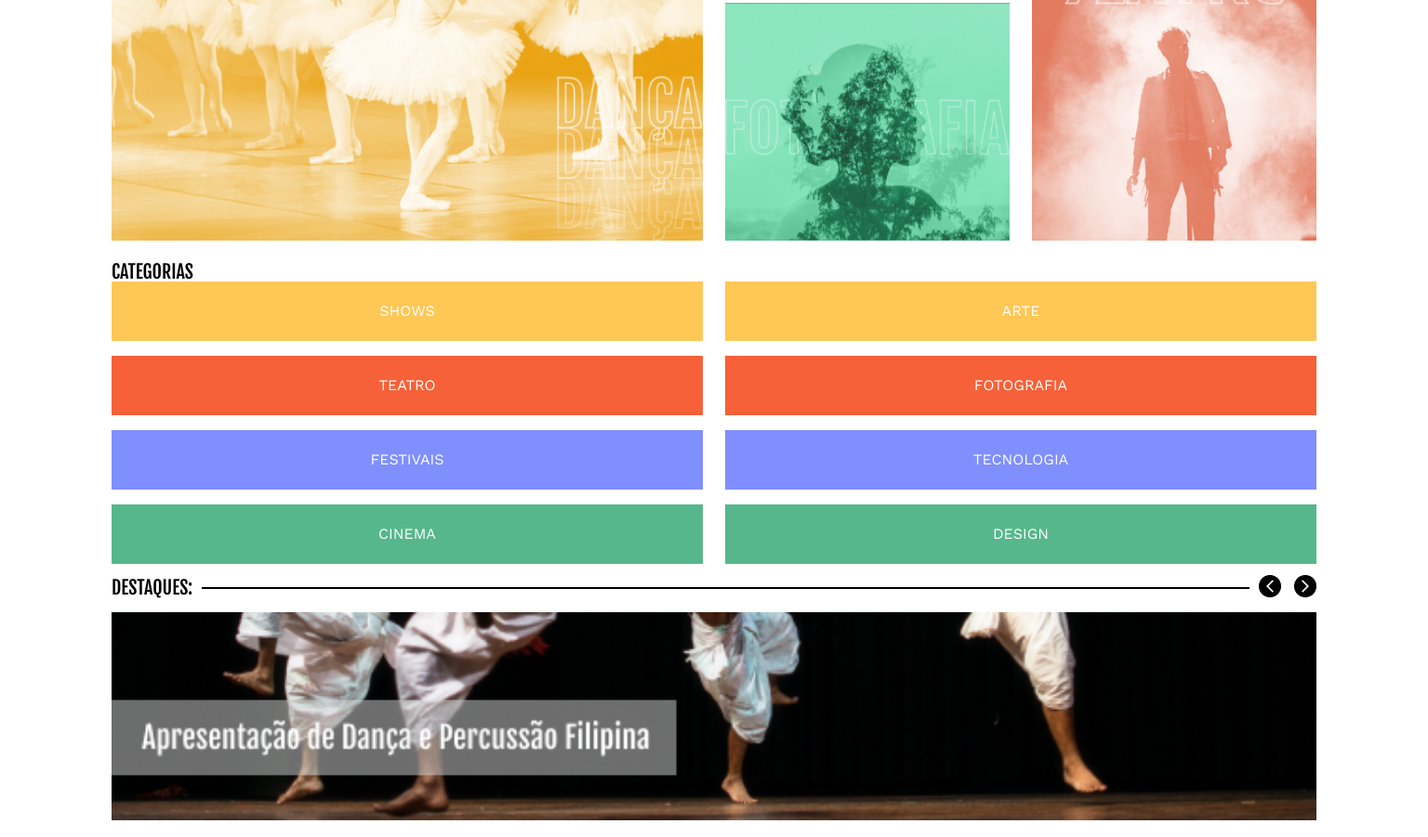
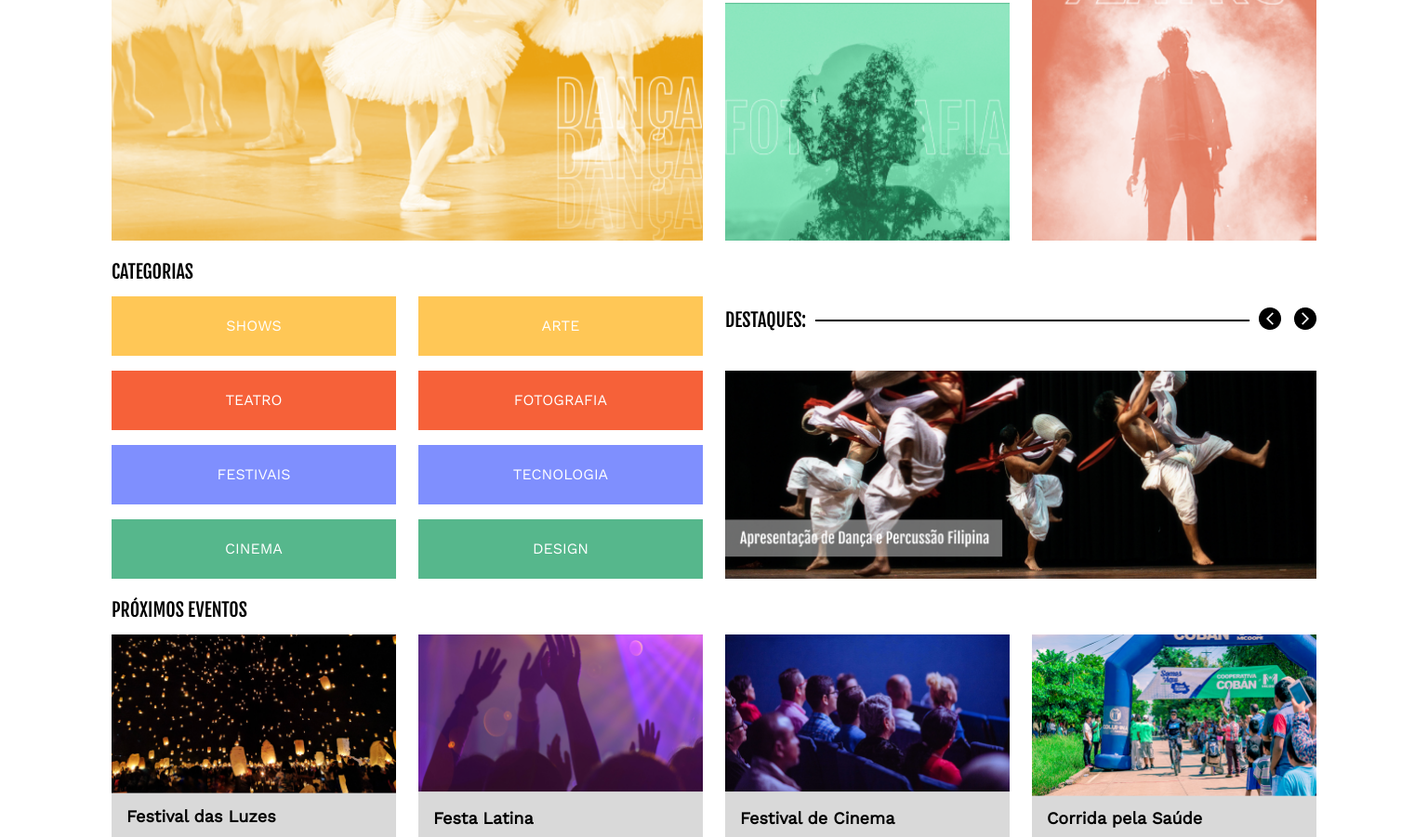
Before and after one commit to PatrickyLucas/Alura_Culturama, a plain HTML site: page index.html in a window 1536 px wide. Shown: the part 369-1270 px from the top of the page at 93% size. Drawn offline with nearby package versions, Linux system fonts and the light colour scheme.

Commit message:
finalizando o projeto

```diff
--- a/assets/style/flex.css
+++ b/assets/style/flex.css
@@ -55,6 +55,18 @@
 
 .agenda__item {
     flex-grow: 1;
+}
+
+/* Rodapé  */
+
+.rodape {
+    display: flex;
+    flex-wrap: wrap;
+    justify-content: space-between;
+}
+
+.rodape__logo {
+    align-self: end;
 }
 
 @media(min-width: 720px) {
--- a/assets/style/grid.css
+++ b/assets/style/grid.css
@@ -76,3 +76,34 @@
         grid-row: 1/3;
     }
 }
+
+@media(min-width: 1440px) {
+    .categorias {
+        display: grid;
+        grid-template-areas:
+            "titulo titulo"
+            "lista destaque"
+            "lista imagem";
+        row-gap: 1rem;
+        column-gap: 1.5rem;
+        grid-template-columns: calc(50% - 0.75rem);
+        grid-template-rows: auto 1fr auto;
+    }
+
+    .categorias__titulo {
+        grid-area: titulo;
+    }
+
+    .categorias__lista {
+        grid-area: lista;
+     }
+
+    .categorias__destaques {
+        grid-area: destaque;
+    }
+
+    .categorias__imagem {
+        grid-area: imagem;
+    }
+
+}
```
